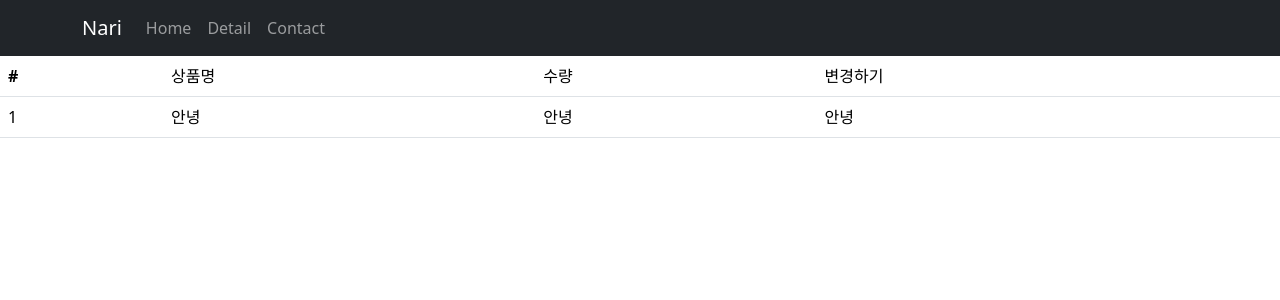
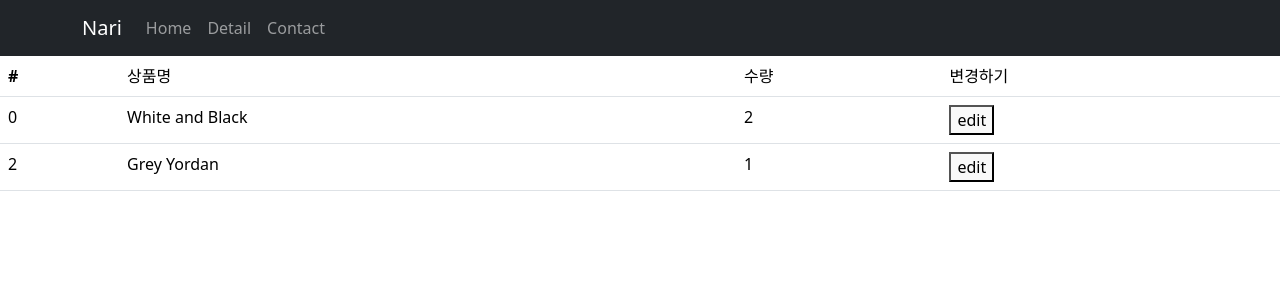
Before and after one commit to nari-ha/react-shop, a React (Vite) app: page /cart in a window 1280 px wide. Shown: the top 300 px of the page. Built offline with nearby package versions, Linux system fonts and the light colour scheme.

Commit message:
data binding

```diff
--- a/src/pages/Cart.jsx
+++ b/src/pages/Cart.jsx
@@ -1,8 +1,10 @@
 import { Table } from "react-bootstrap";
-import { useState } from 'react';
+import { useState } from "react";
+import { useSelector } from "react-redux";
 
 function Cart() {
-  let a = useState();
+  let state = useSelector((state) => state.cart);
+  console.log(state[0].name);
 
   return (
     <div>
@@ -16,12 +18,16 @@ function Cart() {
           </tr>
         </thead>
         <tbody>
-          <tr>
-            <td>1</td>
-            <td>안녕</td>
-            <td>안녕</td>
-            <td>안녕</td>
-          </tr>
+          {state.map(function (e, i) {
+            return (
+              <tr>
+                <td>{e.id}</td>
+                <td>{e.name}</td>
+                <td>{e.count}</td>
+                <td><button>edit</button></td>
+              </tr>
+            );
+          })}
         </tbody>
       </Table>
     </div>
--- a/src/store.jsx
+++ b/src/store.jsx
@@ -1,7 +1,27 @@
-import { configureStore } from '@reduxjs/toolkit'
+import { configureStore, createSlice } from '@reduxjs/toolkit'
+
+let user = createSlice({
+  name: 'user',
+  initialState: 'kim'
+})
+
+let stock = createSlice({
+  name: 'stock',
+  initialState: [10, 11, 12]
+})
+
+let cart = createSlice({
+  name: 'cart',
+  initialState: [
+    {id : 0, name : 'White and Black', count : 2},
+    {id : 2, name : 'Grey Yordan', count : 1}
+  ]
+})
 
 export default configureStore({
   reducer: {
-
+    user : user.reducer,
+    stock : stock.reducer,
+    cart : cart.reducer
    }
 })
```
